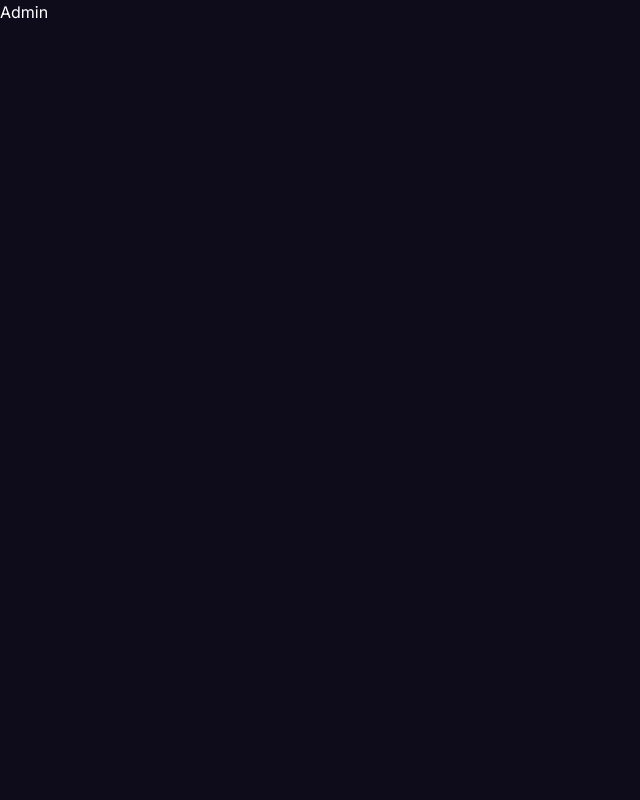
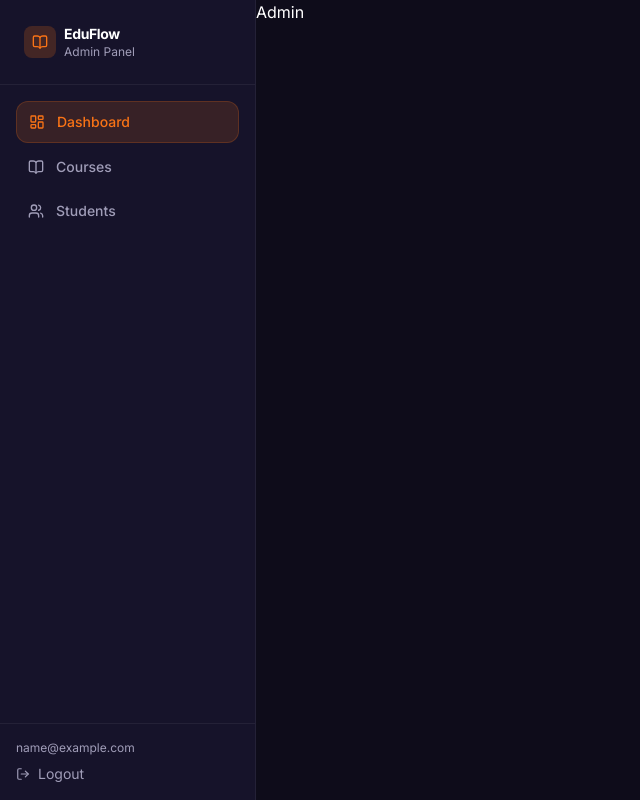
Before and after one commit to bsasidharan15/Eduflow-E-Learning-Platform, a React (Vite) app in the folder frontend/: page /admin in a window 1280 px wide. Shown: the whole page, without its empty margins (0-640 px from the left). Built offline with nearby package versions, Linux system fonts and the light colour scheme; sample sign-in values are in the browser's storage.

Commit message:
feat(frontend): add student and admin layouts

```diff
--- a/frontend/src/layouts/AdminLayout.jsx
+++ b/frontend/src/layouts/AdminLayout.jsx
@@ -1,2 +1,75 @@
-import { Outlet } from 'react-router-dom'
-export default function AdminLayout() { return <Outlet /> }
+// frontend/src/layouts/AdminLayout.jsx
+import { Outlet, NavLink, useNavigate } from 'react-router-dom'
+import { BookOpen, Users, LayoutDashboard, LogOut } from 'lucide-react'
+import { useAuthStore } from '../store/authStore'
+
+const navItems = [
+  { to: '/admin', icon: LayoutDashboard, label: 'Dashboard', end: true },
+  { to: '/admin/courses', icon: BookOpen, label: 'Courses' },
+  { to: '/admin/students', icon: Users, label: 'Students' },
+]
+
+export default function AdminLayout() {
+  const { user, logout } = useAuthStore()
+  const navigate = useNavigate()
+
+  const handleLogout = () => {
+    logout()
+    navigate('/login')
+  }
+
+  return (
+    <div className="min-h-screen bg-base flex">
+      {/* Sidebar */}
+      <aside className="w-64 shrink-0 bg-surface border-r border-white/[0.06] flex flex-col">
+        <div className="p-6 border-b border-white/[0.06]">
+          <div className="flex items-center gap-2">
+            <div className="w-8 h-8 rounded-lg bg-accent/20 flex items-center justify-center">
+              <BookOpen size={16} className="text-accent" />
+            </div>
+            <div>
+              <div className="font-bold text-sm tracking-tight">EduFlow</div>
+              <div className="text-xs text-muted">Admin Panel</div>
+            </div>
+          </div>
+        </div>
+        <nav className="flex-1 p-4 space-y-1">
+          {navItems.map(({ to, icon: Icon, label, end }) => (
+            <NavLink
+              key={to}
+              to={to}
+              end={end}
+              className={({ isActive }) =>
+                `flex items-center gap-3 px-3 py-2.5 rounded-xl text-sm font-medium transition-all ${
+                  isActive
+                    ? 'bg-accent/15 text-accent border border-accent/20'
+                    : 'text-muted hover:text-white hover:bg-elevated'
+                }`
+              }
+            >
+              <Icon size={16} />
+              {label}
+            </NavLink>
+          ))}
+        </nav>
+        <div className="p-4 border-t border-white/[0.06]">
+          <div className="text-xs text-muted mb-2 truncate">{user?.email}</div>
+          <button
+            onClick={handleLogout}
+            className="flex items-center gap-2 text-sm text-muted hover:text-white transition-colors"
+          >
+            <LogOut size={14} />
+            Logout
+          </button>
+        </div>
+      </aside>
+
+      {/* Main content */}
+      <div className="flex-1 overflow-auto">
+        <main className="animate-fade-in">
+          <Outlet />
+        </main>
+      </div>
+    </div>
+  )
+}
--- a/frontend/src/layouts/StudentLayout.jsx
+++ b/frontend/src/layouts/StudentLayout.jsx
@@ -1,2 +1,44 @@
-import { Outlet } from 'react-router-dom'
-export default function StudentLayout() { return <Outlet /> }
+// frontend/src/layouts/StudentLayout.jsx
+import { Outlet, Link, useNavigate } from 'react-router-dom'
+import { LogOut, BookOpen } from 'lucide-react'
+import { useAuthStore } from '../store/authStore'
+
+export default function StudentLayout() {
+  const { user, logout } = useAuthStore()
+  const navigate = useNavigate()
+
+  const handleLogout = () => {
+    logout()
+    navigate('/login')
+  }
+
+  return (
+    <div className="min-h-screen bg-base">
+      <nav className="sticky top-0 z-40 bg-base/80 backdrop-blur-md border-b border-white/[0.06]">
+        <div className="page-container flex items-center justify-between h-16">
+          <Link to="/dashboard" className="flex items-center gap-2">
+            <div className="w-8 h-8 rounded-lg bg-accent/20 flex items-center justify-center">
+              <BookOpen size={16} className="text-accent" />
+            </div>
+            <span className="font-bold text-lg tracking-tight">EduFlow</span>
+          </Link>
+          <div className="flex items-center gap-4">
+            <span className="text-sm text-muted hidden sm:block">
+              {user?.full_name}
+            </span>
+            <button
+              onClick={handleLogout}
+              className="flex items-center gap-1.5 text-sm text-muted hover:text-white transition-colors"
+            >
+              <LogOut size={15} />
+              <span className="hidden sm:block">Logout</span>
+            </button>
+          </div>
+        </div>
+      </nav>
+      <main className="animate-fade-in">
+        <Outlet />
+      </main>
+    </div>
+  )
+}
```
